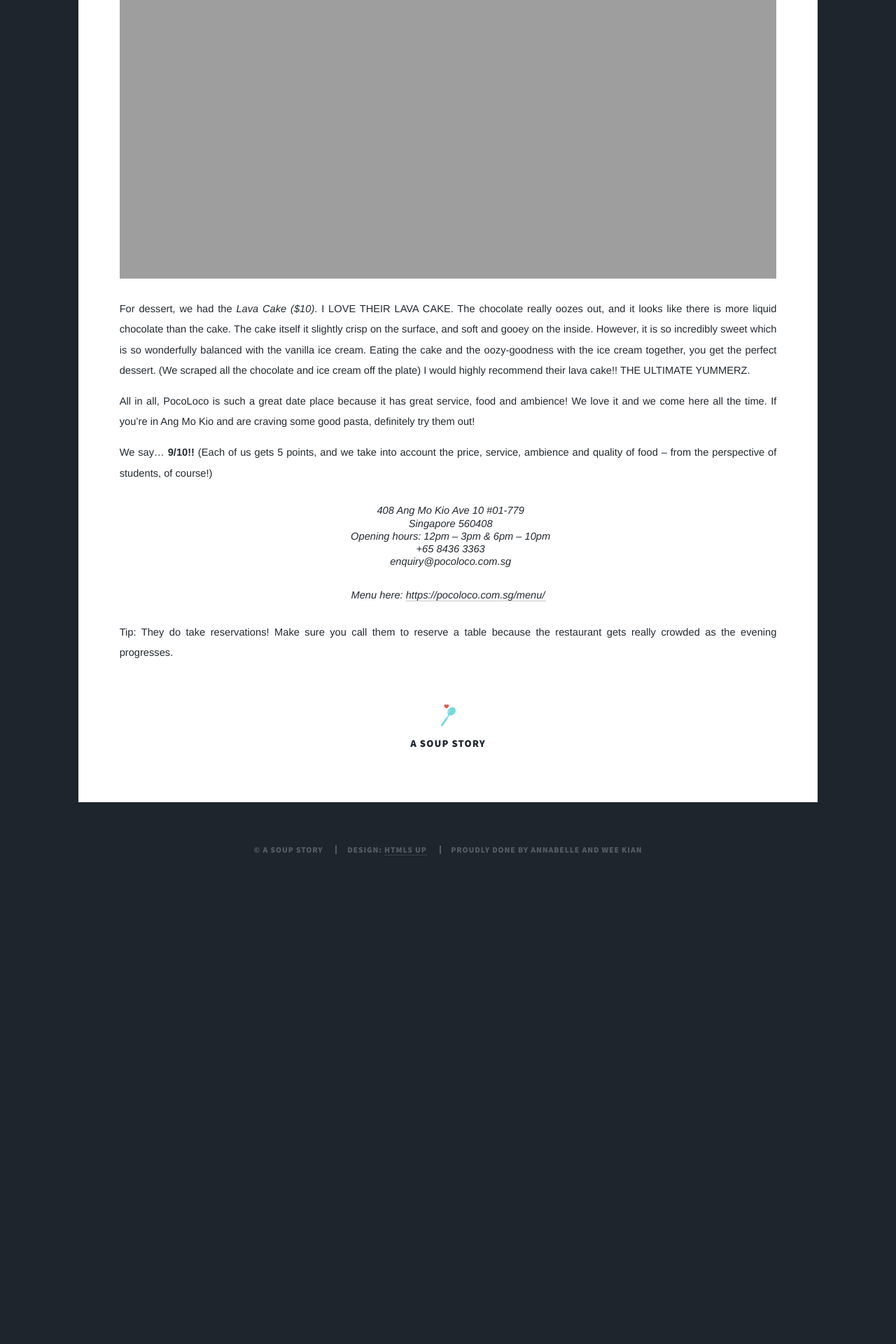
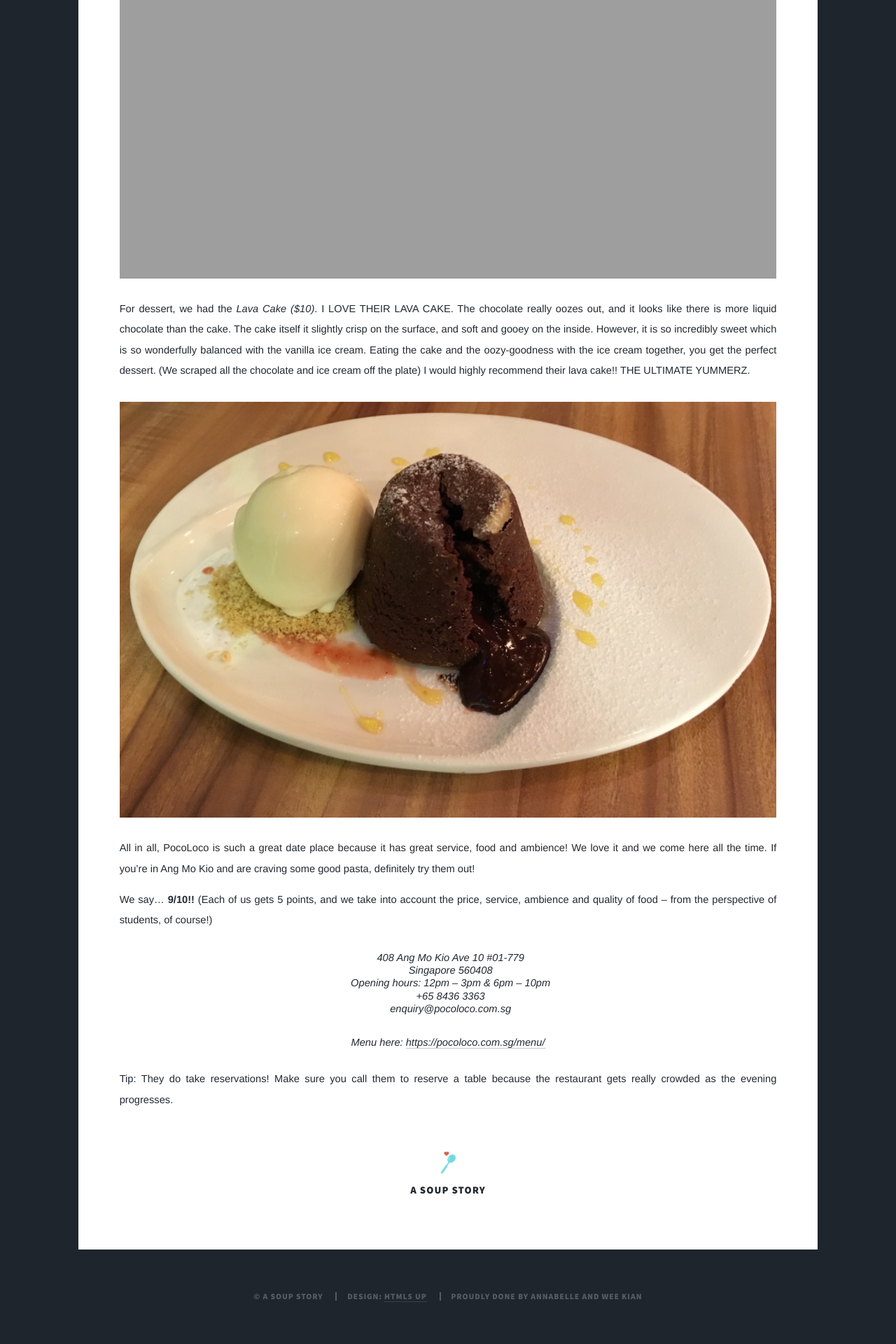
Before and after one commit to weekian/a-soup-story, a Jekyll site: the page built from _posts/2017-7-1-pocoloco.md, in a window 1280 px wide. Shown: the part 3861-5781 px from the top of the page at 70% size. Built offline with Jekyll 4.4.1, drawn with Linux system fonts in a browser that asks for light colours; our own code applies the rules of GitHub Pages for plain Markdown files; comment, search, counter and statistics services are not loaded; before the commit the page ends 5142 px from its top, so only the background shows below that.

Commit message:
Insertion of last image

```diff
--- a/_posts/2017-7-1-pocoloco.md
+++ b/_posts/2017-7-1-pocoloco.md
@@ -32,6 +32,7 @@ I’m glad I got the <span class="dish">Manzo ($12)</span>, which is essentially
 
 For dessert, we had the <span class="dish">Lava Cake ($10)</span>. I LOVE THEIR LAVA CAKE. The chocolate really oozes out, and it looks like there is more liquid chocolate than the cake. The cake itself it slightly crisp on the surface, and soft and gooey on the inside. However, it is so incredibly sweet which is so wonderfully balanced with the vanilla ice cream. Eating the cake and the oozy-goodness with the ice cream together, you get the perfect dessert. (We scraped all the chocolate and ice cream off the plate) I would highly recommend their lava cake!! THE ULTIMATE YUMMERZ.
 
+<div class="image main post"><img src="{{ 'assets/images/2017-7-1-pocoloco_5.png' | absolute_url }}" alt="" /></div>
 
 All in all, PocoLoco is such a great date place because it has great service, food and ambience! We love it and we come here all the time. If you’re in Ang Mo Kio and are craving some good pasta, definitely try them out!
 
```
